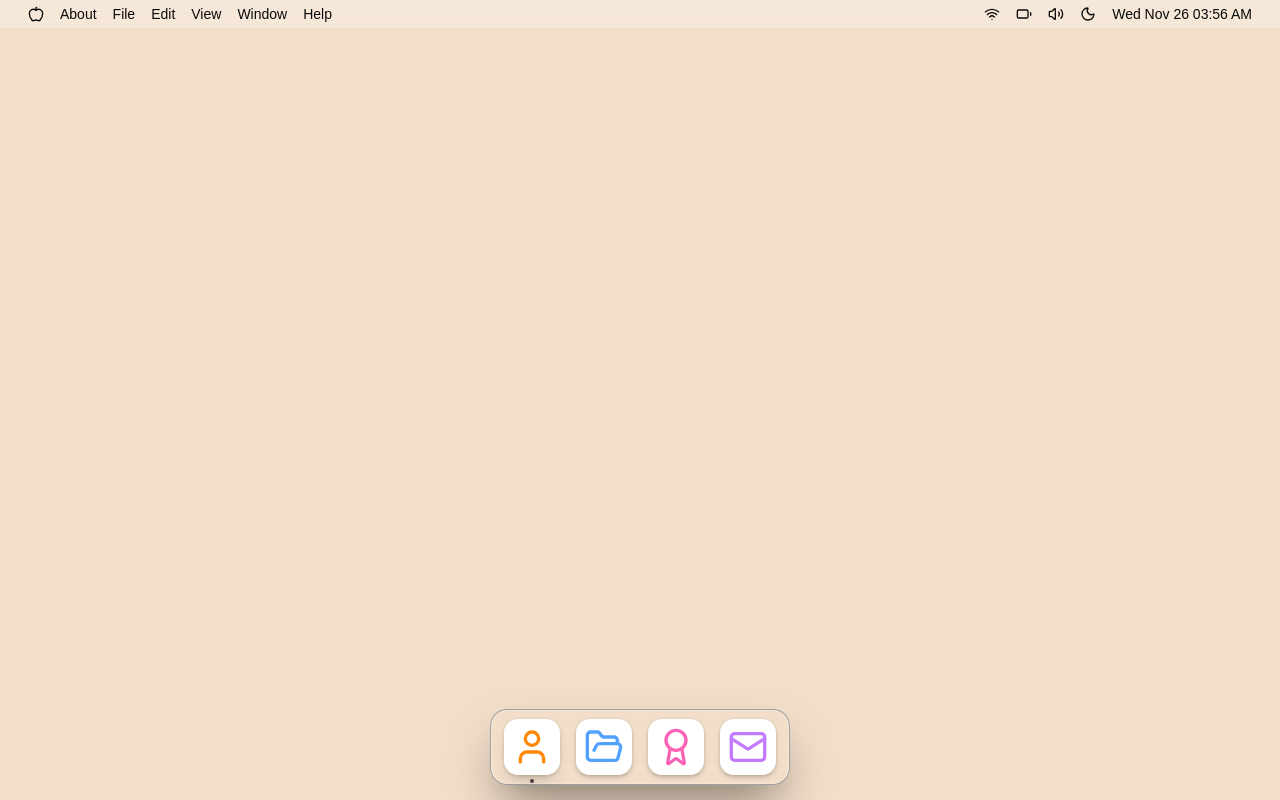
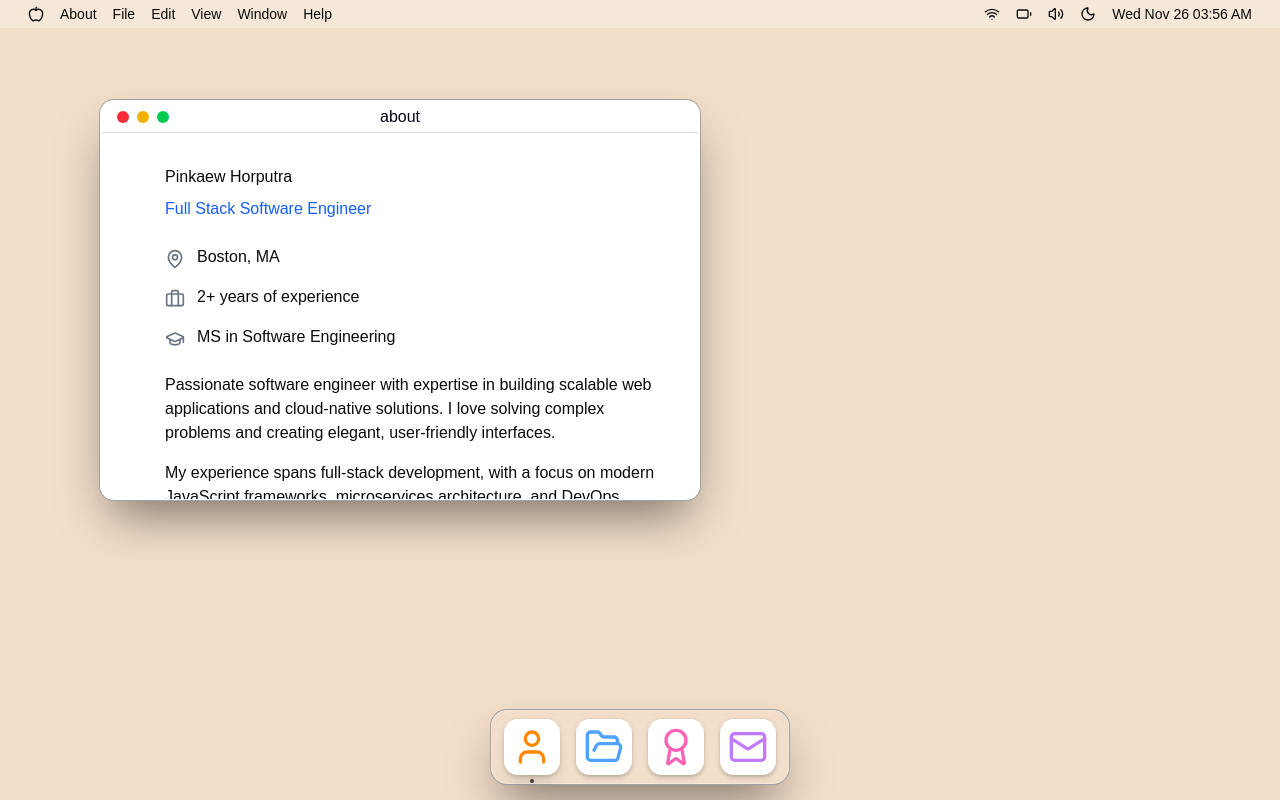
Before and after one commit to keirace/os-portfolio, a React (Vite) app: page / in a window 1280 px wide. Both pictures are taken after a click on the button 532 px from the left and 747 px from the top of the page. Built offline with nearby package versions, Linux system fonts and the light colour scheme; a web font is replaced by a local one.

Commit message:
feat(windows/components): add Window and WindowControls components, About window, and integrate with Dock/App

```diff
--- a/src/App.jsx
+++ b/src/App.jsx
@@ -1,39 +1,40 @@
 import "./App.css";
-import { useState, useEffect } from "react";
+import { useState, useEffect, useMemo } from "react";
 import Navbar from "@components/Navbar";
 import Dock from "@components/Dock";
+import About from "@components/About";
+import gsap from "gsap";
+import { Draggable } from "gsap/Draggable";
+
+gsap.registerPlugin(Draggable);
 
 function App() {
-	const [isDarkMode, setIsDarkMode] = useState(false);
-  const [activeMenu, setActiveMenu] = useState("portfolio");
+	const [isDarkMode, setIsDarkMode] = useState(window.matchMedia("(prefers-color-scheme: dark)").matches);
+	const [activeMenu, setActiveMenu] = useState("portfolio");
+  const colorSchemeMedia = useMemo(() => window.matchMedia("(prefers-color-scheme: dark)"), []);
 
 	// Detect system color scheme preference on initial load and on changes
 	useEffect(() => {
-		const matchMedia = window.matchMedia("(prefers-color-scheme: dark)");
-
 		const handleChange = (e) => {
 			setIsDarkMode(e.matches);
 		};
 
-		matchMedia.addEventListener("change", handleChange);
+		colorSchemeMedia.addEventListener("change", handleChange);
 
 		return () => {
-			matchMedia.removeEventListener("change", handleChange);
+			colorSchemeMedia.removeEventListener("change", handleChange);
 		};
-	}, [setIsDarkMode]);
+	}, [colorSchemeMedia]);
 
-	// Apply or remove dark mode class based on isDarkMode state
+	//
 	useEffect(() => {
-		if (isDarkMode) {
-			document.documentElement.classList.add("dark");
-		} else {
-			document.documentElement.classList.remove("dark");
-		}
+		document.documentElement.classList.toggle("dark", isDarkMode);
 	}, [isDarkMode]);
 
 	return (
 		<main>
 			<Navbar mode={isDarkMode} setIsDarkMode={setIsDarkMode} activeMenu={activeMenu} />
+			<About />
 			<Dock activeMenu={activeMenu} setActiveMenu={setActiveMenu} />
 		</main>
 	);
--- /dev/null
+++ b/src/components/About.jsx
@@ -0,0 +1,60 @@
+import { MapPin, Briefcase, GraduationCap } from "lucide-react";
+import Window from "./Window";
+
+const About = () => {
+	return (
+		<div className="p-8  min-h-0">
+			<div className="flex flex-col md:flex-row gap-8 items-start">
+				<div className="shrink-0"></div>
+
+				<div className="flex-1">
+					<h1 className="mb-2">Pinkaew Horputra</h1>
+					<h2 className="text-blue-600 mb-6">Full Stack Software Engineer</h2>
+
+					<div className="space-y-4 mb-6">
+						<div className="flex items-start gap-3">
+							<MapPin className="w-5 h-5 text-gray-500 mt-1" />
+							<div>
+								<p className="">Boston, MA</p>
+							</div>
+						</div>
+
+						<div className="flex items-start gap-3">
+							<Briefcase className="w-5 h-5 text-gray-500 mt-1" />
+							<div>
+								<p className="">2+ years of experience</p>
+							</div>
+						</div>
+
+						<div className="flex items-start gap-3">
+							<GraduationCap className="w-5 h-5 text-gray-500 mt-1" />
+							<div>
+								<p className="">MS in Software Engineering</p>
+							</div>
+						</div>
+					</div>
+
+					<div className="space-y-4">
+						<p className="">
+							Passionate software engineer with expertise in building scalable web applications and cloud-native solutions. I love solving complex problems and creating elegant,
+							user-friendly interfaces.
+						</p>
+
+						<p className="">
+							My experience spans full-stack development, with a focus on modern JavaScript frameworks, microservices architecture, and DevOps practices. I'm always eager to learn new
+							technologies and contribute to innovative projects.
+						</p>
+					</div>
+				</div>
+			</div>
+		</div>
+	);
+};
+
+const AboutWindow = () =>
+	Window({
+		title: "about",
+		children: <About />,
+	});
+
+export default AboutWindow;
--- a/src/components/Dock.jsx
+++ b/src/components/Dock.jsx
@@ -1,11 +1,24 @@
 import { apps, tooltipStyle } from "@constants";
 import { useGSAP } from "@gsap/react";
-import { useRef, createElement } from "react";
+import { useRef, createElement, useEffect } from "react";
 import { gsap } from "gsap";
 import { Tooltip } from "react-tooltip";
+import useWindowsStore from "@store/window";
 
 const Dock = ({ activeMenu, setActiveMenu }) => {
+	const { openWindow, setDockIconPosition, windows } = useWindowsStore();
 	const dockRef = useRef(null);
+
+    useEffect(() => {
+        // Set initial icon positions
+        const icons = dockRef.current.querySelectorAll(".dock-icon");
+        icons.forEach((icon) => {
+            const rect = icon.getBoundingClientRect();
+            const position = { x: rect.left + rect.width / 2, y: rect.top + rect.height / 2 };
+            const id = icon.getAttribute("id")
+            setDockIconPosition(id, position);
+        });
+    }, [setDockIconPosition]);
 
 	useGSAP(() => {
 		const icons = dockRef.current.querySelectorAll(".dock-icon");
@@ -16,7 +29,7 @@ const Dock = ({ activeMenu, setActiveMenu }) => {
 				const iconRect = icon.getBoundingClientRect();
 				const iconCenter = iconRect.left + iconRect.width / 2 - left; // Center of the icon
 				const distance = Math.abs(mouseX - iconCenter); // Distance from mouse to icon center
-				const scale = Math.max(0, 1 - distance / 120); // Scale based on distance (adjust 150 for effect range)
+				const scale = Math.max(0, 1 - distance / 120); // Scale based on distance
 
 				gsap.to(icon, { scale: 1 + 0.25 * scale, y: -20 * scale, duration: 0.3, ease: "power1.out" });
 			});
@@ -40,6 +53,17 @@ const Dock = ({ activeMenu, setActiveMenu }) => {
 			dockRef.current.removeEventListener("mouseleave", resetIcons);
 		};
 	}, []);
+
+	const toggleWindow = ({ id, canOpen }) => {
+		if (!canOpen) return;
+		const window = windows[id];
+		if (window.isOpen && !window.isMinimized) {
+			return;
+		}
+		openWindow(id);
+		setActiveMenu(id);
+	};
+
 	return (
 		<section id="dock" ref={dockRef}>
 			<div className="dock-container">
@@ -48,9 +72,10 @@ const Dock = ({ activeMenu, setActiveMenu }) => {
 					return (
 						<button
 							key={id}
+                            id={id}
 							aria-label={label}
 							className={`group dock-icon bg-white ${isActive ? "shadow-lg active:bg-muted-foreground" : "shadow-md active:bg-muted-foreground"} `}
-							onClick={() => setActiveMenu(id)}
+							onClick={() => toggleWindow({ id, canOpen: true })}
 							data-tooltip-id={`tooltip-${id}`}
 							data-tooltip-content={label}
 							data-tooltip-place="top"
--- /dev/null
+++ b/src/components/Window.jsx
@@ -0,0 +1,79 @@
+import useWindowsStore from "@store/window";
+import { Draggable } from "gsap/all";
+import { useRef } from "react";
+import { useGSAP } from "@gsap/react";
+import { gsap } from "gsap";
+import WindowControls from "./WindowControls";
+
+const Window = ({ title, children }) => {
+	const { windows, dragWindow } = useWindowsStore();
+	const window = windows[title];
+	const { height, width, isOpen, position, isMinimized, isMaximized, dockIconPosition } = window || {};
+	const draggableRef = useRef(null);
+	const titleBarRef = useRef(null);
+
+	useGSAP(() => {
+		const [instance] = Draggable.create(draggableRef.current, {
+			trigger: titleBarRef.current,
+			bounds: { top: 30, left: -width + 10, right: window.innerWidth - width - 100, bottom: window.innerHeight - height - 100 },
+			edgeResistance: 0.65,
+			inertia: true,
+			type: "x,y",
+			cursor: "default",
+			onPress() {},
+			onRelease() {
+				draggableRef.current.style.zIndex = this.startZIndex; // Reset z-index after drag
+				dragWindow(title, { x: this.x, y: this.y });
+			},
+		});
+		return () => {
+			instance.kill();
+		};
+	}, []);
+
+	// Open animation
+	useGSAP(() => {
+		if (isOpen) {
+			gsap.fromTo(draggableRef.current, { opacity: 0, scale: 0, x: dockIconPosition.x, y: dockIconPosition.y }, { opacity: 1, scale: 1, duration: 1, ease: "power3.out", x: 100, y: 100 });
+		}
+
+		draggableRef.current.style.display = isOpen ? "block" : "none";
+	}, [isOpen]);
+
+	// Minimize animation
+	useGSAP(() => {
+		if (isMinimized) {
+			gsap.to(draggableRef.current, { opacity: 0, scale: 0, x: dockIconPosition.x, y: dockIconPosition.y, duration: 1, ease: "power3.out" });
+			return;
+		}
+		gsap.fromTo(
+			draggableRef.current,
+			{ opacity: 0, scale: 0, ease: "power3.out", x: dockIconPosition.x, y: dockIconPosition.y },
+			{ opacity: 1, scale: 1, duration: 1, x: window.position.x, y: window.position.y }
+		);
+	}, [isMinimized, height, width]);
+
+	// Maximize animation
+	useGSAP(() => {
+		if (isMaximized) {
+			gsap.to(draggableRef.current, { top: 0, left: 0, width: "100%", height: "100%", x: 0, y: 0, duration: 0.5, ease: "power3.out" });
+			return;
+		}
+		gsap.to(draggableRef.current, { width: window.width, height: window.height, x: position.x, y: position.y, duration: 0.5, ease: "power3.out" });
+	}, [isMaximized]);
+
+	return (
+		<div ref={draggableRef} id={title} className={`absolute bg-primary-foreground rounded-xl flex flex-col overflow-hidden glassmorphism`}>
+			{/* Window Title Bar */}
+			<div ref={titleBarRef} className="h-8 border-b border-border flex items-center justify-between px-4 shrink-0">
+				<WindowControls title={title} />
+				<div className="absolute left-1/2 -translate-x-1/2 text-secondary-foreground">{title}</div>
+			</div>
+
+			{/* Window Content */}
+			<div className="flex-1 overflow-y-auto">{children}</div>
+		</div>
+	);
+};
+
+export default Window;
--- /dev/null
+++ b/src/components/WindowControls.jsx
@@ -0,0 +1,26 @@
+import React from "react";
+import { X, Minus, Maximize2 } from "lucide-react";
+import useWindowsStore from "@store/window";
+
+const WindowControls = ({ title }) => {
+    const { closeWindow, minimizeWindow, maximizeWindow } = useWindowsStore();
+
+	return (
+		<div className="flex items-center gap-2">
+			{/* Close */}
+			<button onClick={() => closeWindow(title)} className="w-3 h-3 rounded-full bg-red-500 hover:bg-red-600 transition-colors group" title="Close">
+				<X className="w-2 h-2 text-red-900 opacity-0 group-hover:opacity-100 mx-auto" />
+			</button>
+			{/* Minimize */}
+			<button onClick={() => minimizeWindow(title)} className="w-3 h-3 rounded-full bg-yellow-500 hover:bg-yellow-600 transition-colors group" title="Minimize">
+				<Minus className="w-2 h-2 text-yellow-900 opacity-0 group-hover:opacity-100 mx-auto" />
+			</button>
+			{/* Maximize */}
+			<button onClick={() => maximizeWindow(title)} className="w-3 h-3 rounded-full bg-green-500 hover:bg-green-600 transition-colors group" title="Maximize">
+				<Maximize2 className="w-2 h-2 text-green-900 opacity-0 group-hover:opacity-100 mx-auto" />
+			</button>
+		</div>
+	);
+};
+
+export default WindowControls;
```
